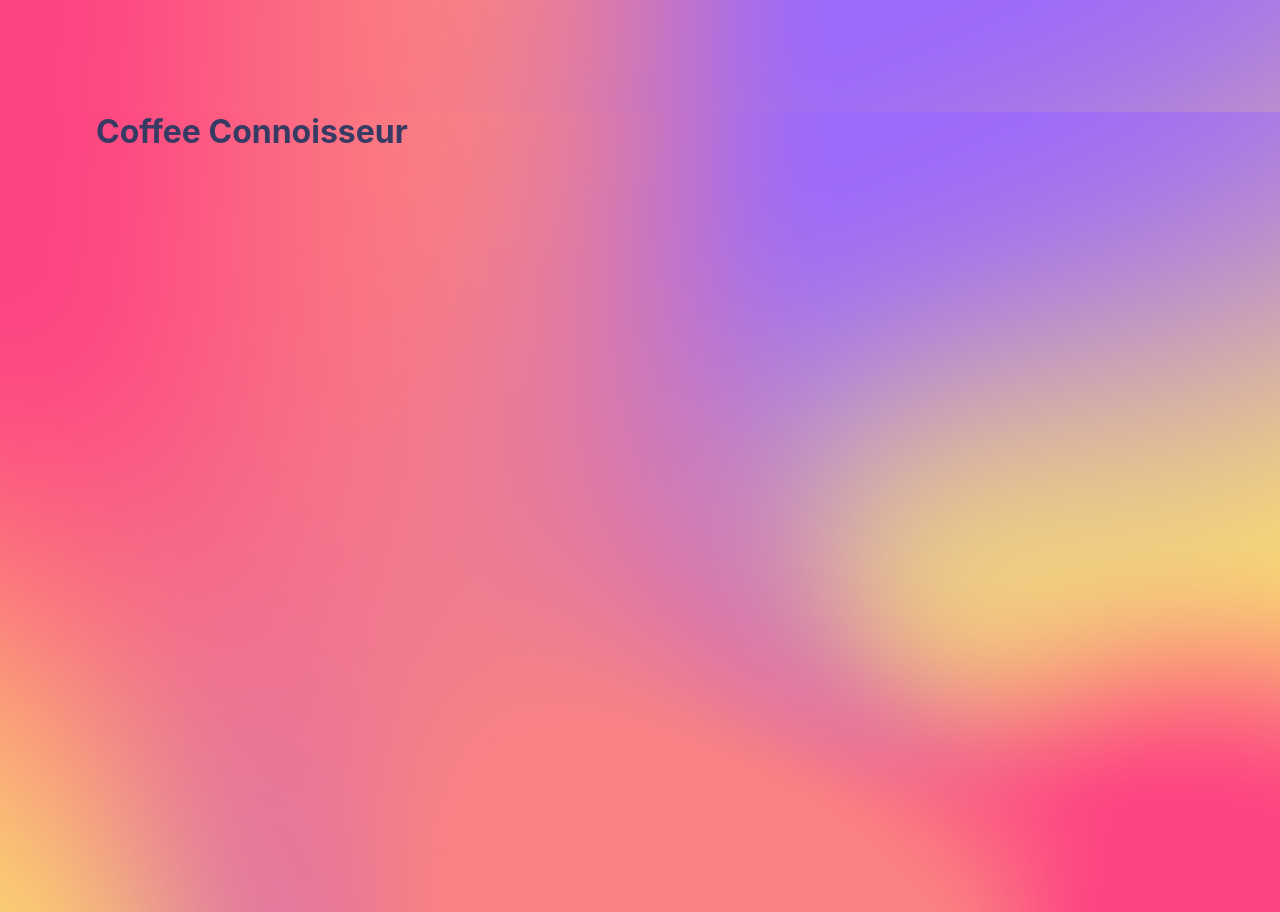
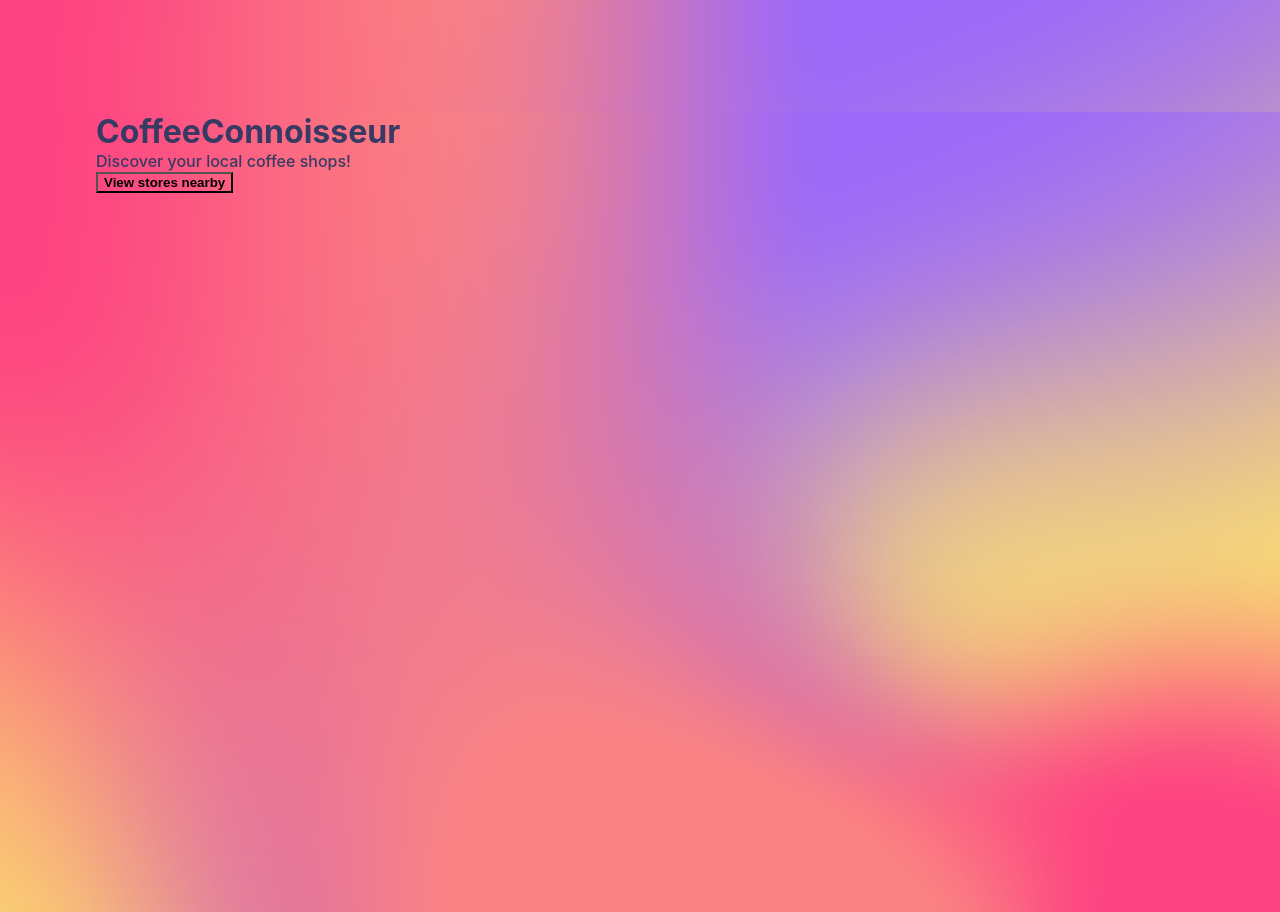
Before and after one commit to debangi/discover-coffee-stores, a Next.js app: page / in a window 1280 px wide. Built offline with nearby package versions, Linux system fonts and the light colour scheme; a web font is replaced by a local one.

Commit message:
banner component added

```diff
--- /dev/null
+++ b/components/Banner.js
@@ -0,0 +1,18 @@
+import styles from '../styles/banner.module.css';
+
+const Banner = (props) => {
+  return (
+    <div className={styles.container}>
+      <h1 className={styles.title}>
+        <span className={styles.title1}>Coffee</span>
+        <span className={styles.title2}>Connoisseur</span>
+      </h1>
+      <p className={styles.subtitle}>Discover your local coffee shops!</p>
+      <button className={styles.button} onClick={props.handleOnClick}>
+        {props.buttonText}
+      </button>
+    </div>
+  );
+};
+
+export default Banner;
--- a/pages/index.js
+++ b/pages/index.js
@@ -1,6 +1,11 @@
 import Head from 'next/head';
 import styles from '../styles/Home.module.css';
+import Banner from '@/components/Banner';
+
 export default function Home() {
+  const handleOnBannerBtnClick = () => {
+    console.log('Hi banner button');
+  };
   console.log('styles', styles);
   return (
     <div className={styles.container}>
@@ -11,7 +16,10 @@
       </Head>
 
       <main className={styles.main}>
-        <h1 className={styles.title}>Coffee Connoisseur</h1>
+        <Banner
+          buttonText='View stores nearby'
+          handleOnClick={handleOnBannerBtnClick}
+        />
       </main>
     </div>
   );
```
Also changed, not shown: styles/banner.module.css (added).
